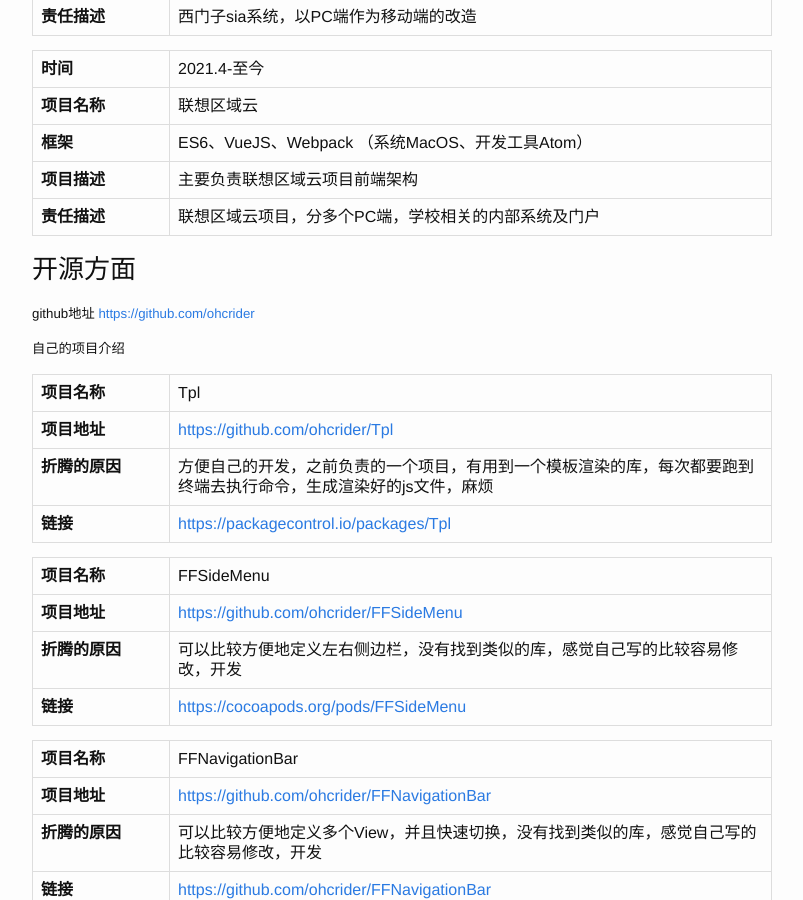
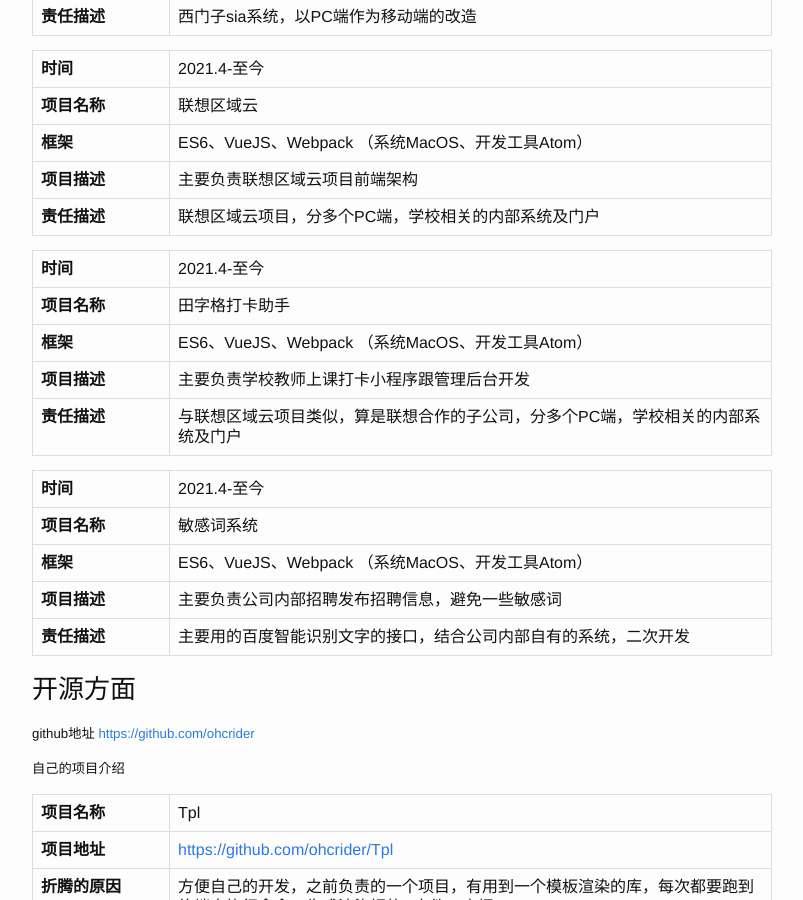
Before and after one commit to ohcrider/ohcrider.github.io, a Jekyll site: the page built from resume.md, in a window 1280 px wide and 900 px high, scrolled down 6436 px. Shown: the whole window, without its empty margins (238-1041 px from the left). Built offline with Jekyll 4.4.1, drawn with Linux system fonts in a browser that asks for light colours; some of the changed text lies outside the part shown.

Commit message:
Update resume.md
update

```diff
--- a/resume.md
+++ b/resume.md
@@ -211,6 +211,18 @@
 项目描述 | 主要负责联想区域云项目前端架构
 责任描述 | 联想区域云项目，分多个PC端，学校相关的内部系统及门户
 
+时间 | 2021.4-至今
+项目名称 | 田字格打卡助手
+框架 | ES6、VueJS、Webpack （系统MacOS、开发工具Atom）
+项目描述 | 主要负责学校教师上课打卡小程序跟管理后台开发
+责任描述 | 与联想区域云项目类似，算是联想合作的子公司，分多个PC端，学校相关的内部系统及门户
+
+时间 | 2021.4-至今
+项目名称 | 敏感词系统
+框架 | ES6、VueJS、Webpack （系统MacOS、开发工具Atom）
+项目描述 | 主要负责公司内部招聘发布招聘信息，避免一些敏感词
+责任描述 | 主要用的百度智能识别文字的接口，结合公司内部自有的系统，二次开发
+
 ### 开源方面
 
 ##### github地址 [https://github.com/ohcrider](https://github.com/ohcrider)
```
Also changed, not shown: other parts of resume.md (+0 -6 lines).
